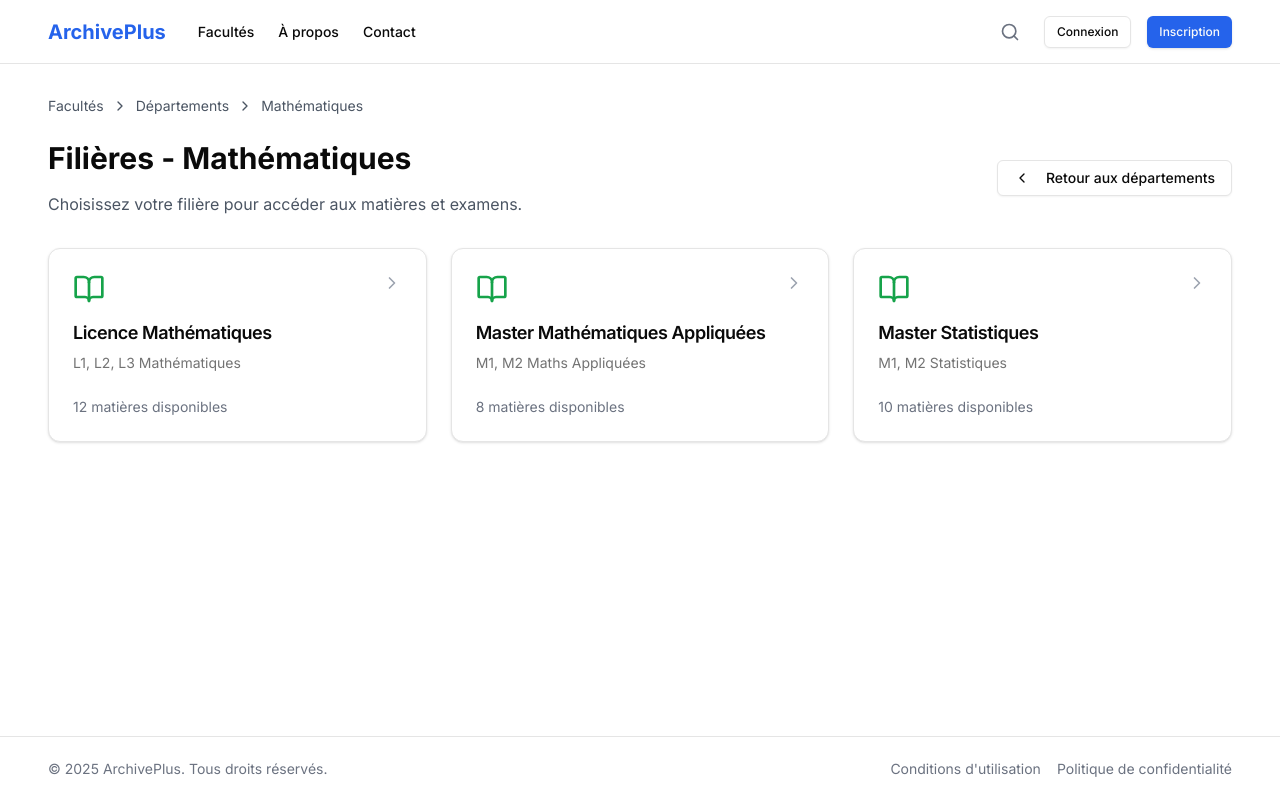
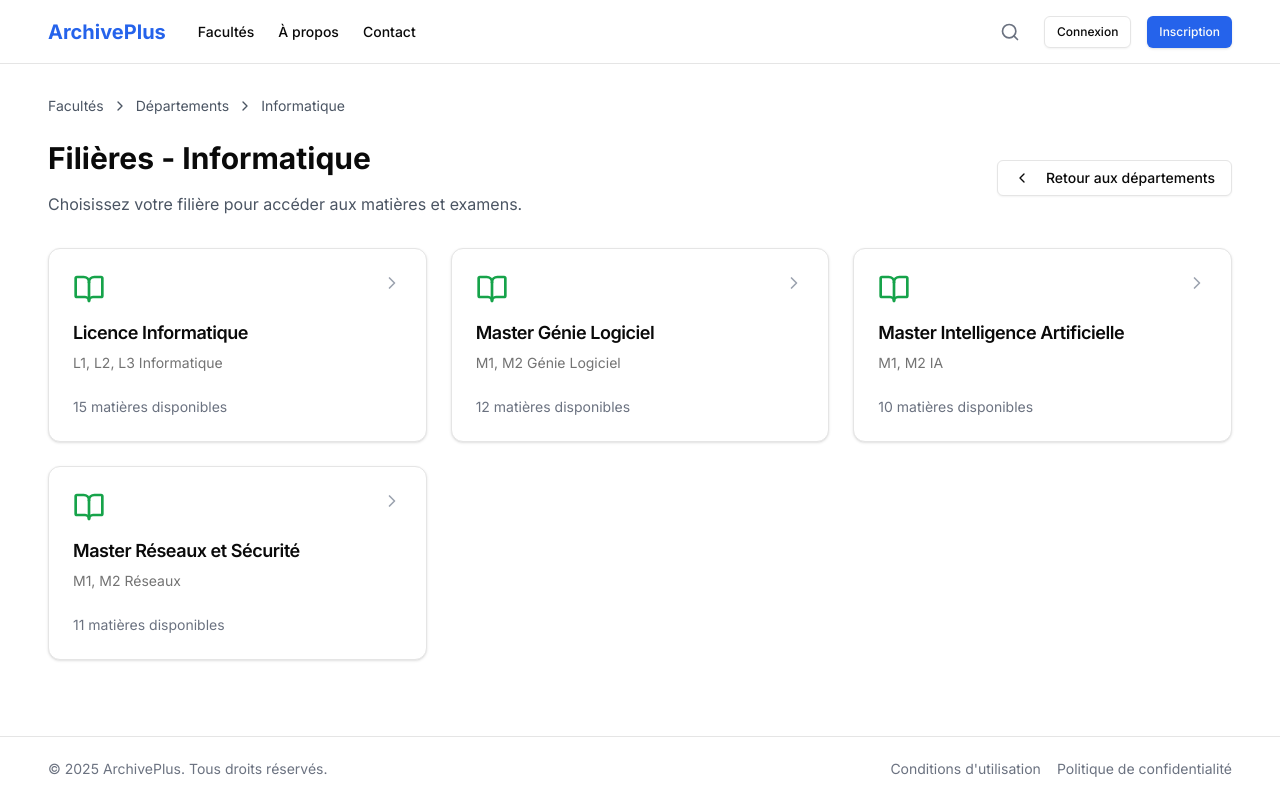
Before and after one commit to Archive-Hub-Dschang/archiv-plus-front-end, a Next.js app: page /departements/1/filieres in a window 1280 px wide. Built offline with nearby package versions, Linux system fonts and the light colour scheme; no server answers.

Commit message:
fix:fixed flow

```diff
--- a/src/app/(users)/departements/[departementId]/filieres/page.tsx
+++ b/src/app/(users)/departements/[departementId]/filieres/page.tsx
@@ -10,12 +10,12 @@ import { usePathname } from "next/navigation"
 
 // Données simulées des filières par département
 const filieresData: Record<string, any[]> = {
-    "1": [
+    "2": [
         { id: 1, nom: "Licence Mathématiques", description: "L1, L2, L3 Mathématiques", matieres: 12 },
         { id: 2, nom: "Master Mathématiques Appliquées", description: "M1, M2 Maths Appliquées", matieres: 8 },
         { id: 3, nom: "Master Statistiques", description: "M1, M2 Statistiques", matieres: 10 },
     ],
-    "2": [
+    "1": [
         { id: 4, nom: "Licence Informatique", description: "L1, L2, L3 Informatique", matieres: 15 },
         { id: 5, nom: "Master Génie Logiciel", description: "M1, M2 Génie Logiciel", matieres: 12 },
         { id: 6, nom: "Master Intelligence Artificielle", description: "M1, M2 IA", matieres: 10 },
@@ -24,8 +24,8 @@ const filieresData: Record<string, any[]> = {
 }
 
 const departementsNoms: Record<string, string> = {
-    "1": "Mathématiques",
-    "2": "Informatique",
+    "2": "Mathématiques",
+    "1": "Informatique",
 }
 
 export default function FilieresPage({ params }: { params: { departementId: string } }) {
```
